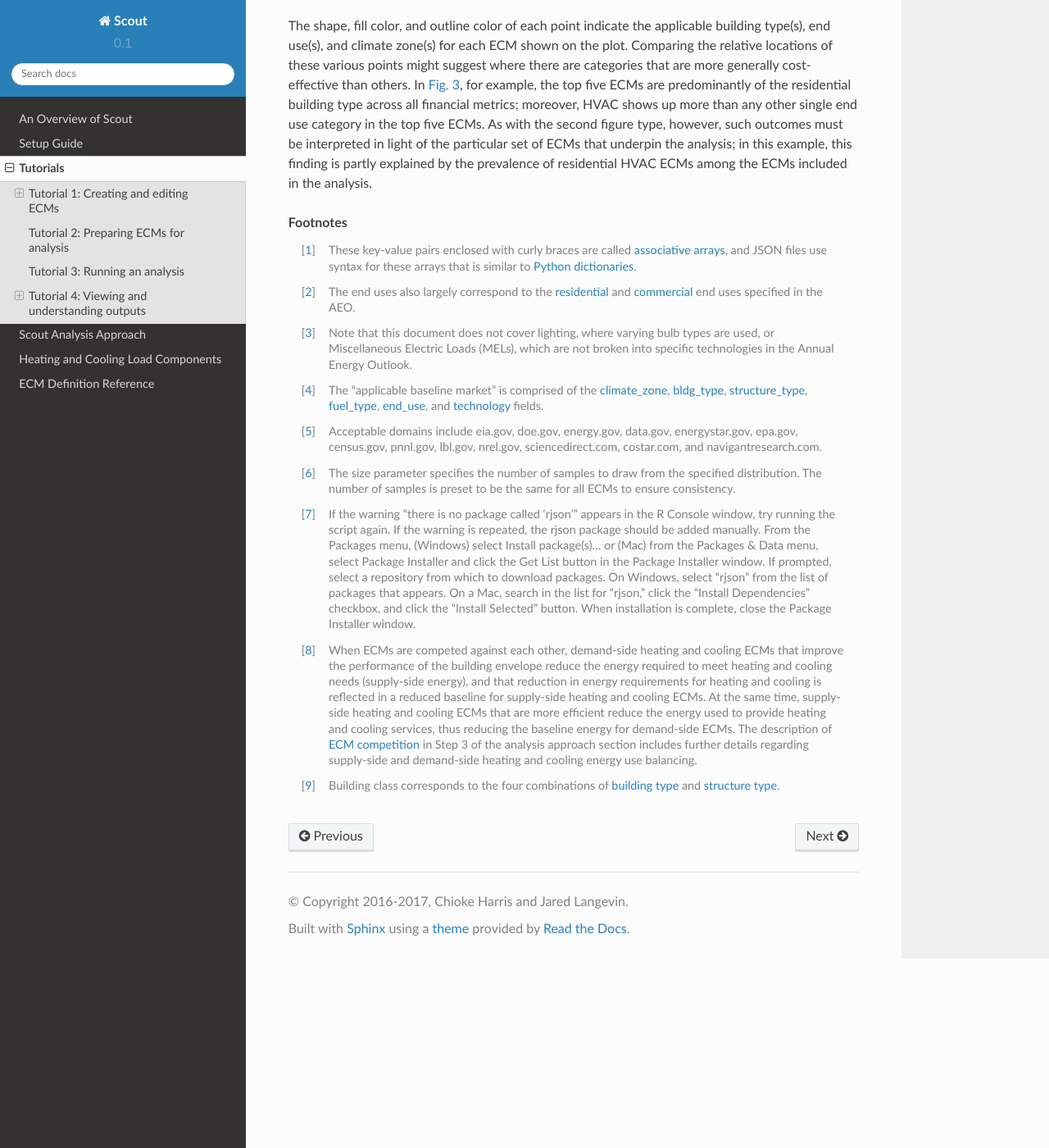
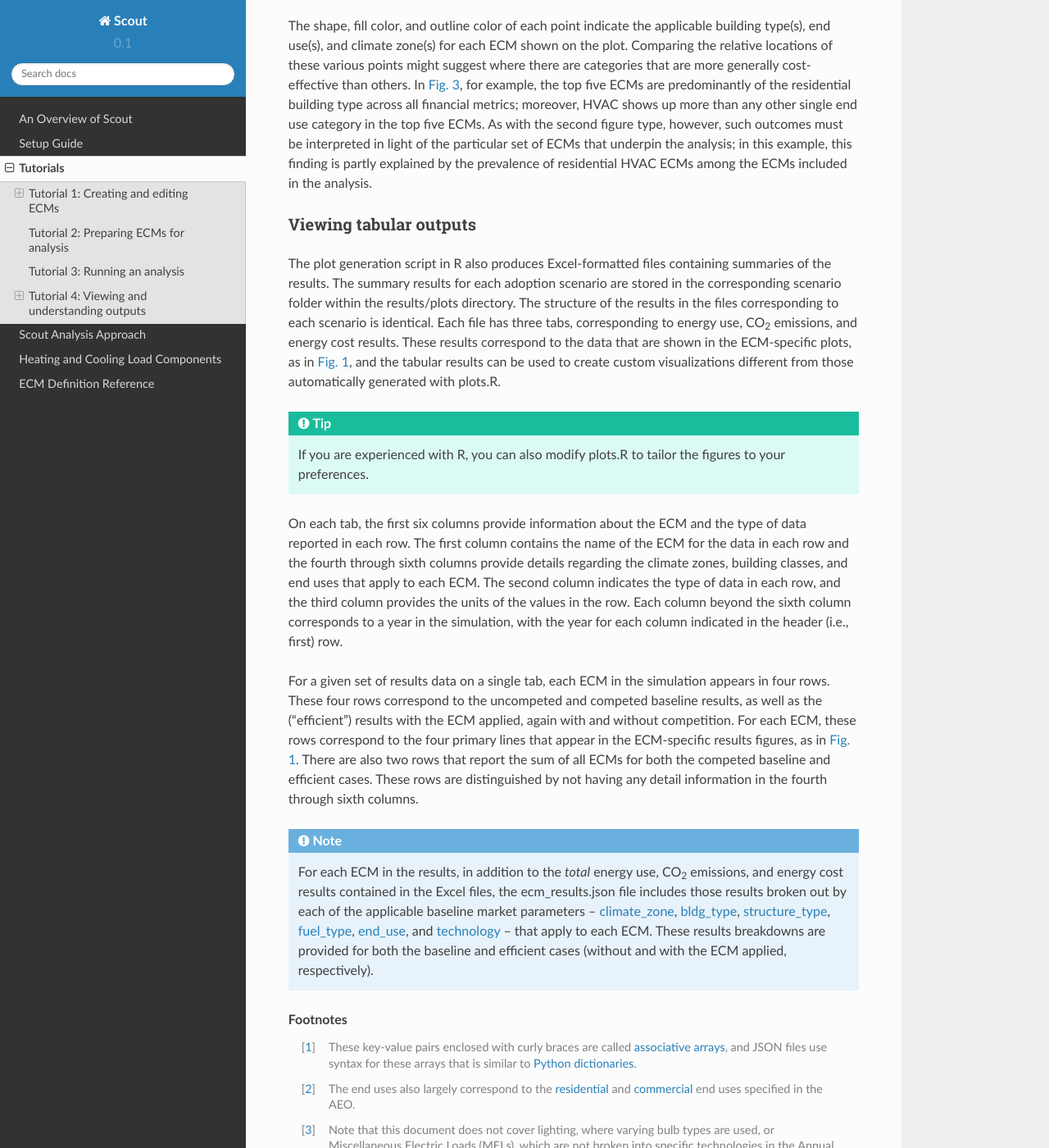
Before and after one commit to trynthink/scout, a Sphinx documentation site: the page built from docs/tutorials.rst, in a window 1280 px wide and 1400 px high, scrolled down 33371 px. Shown: the whole window at 82% size. Built offline with Sphinx 7.4.7 and the Read the Docs theme 2.0.0, drawn with Linux system fonts in a browser that asks for light colours.

Commit message:
Add Excel file output information
Add information to Tutorial 4 about the contents and structure of the Excel-formatted results files generated by plots.R.

```diff
--- a/docs/tutorials.rst
+++ b/docs/tutorials.rst
@@ -909,12 +909,20 @@ In :numref:`financial-metrics-example-plot`, the ENERGY STAR Electric Storage Wa
 
 The shape, fill color, and outline color of each point indicate the applicable building type(s), end use(s), and climate zone(s) for each ECM shown on the plot. Comparing the relative locations of these various points might suggest where there are categories that are more generally cost-effective than others. In :numref:`financial-metrics-example-plot`, for example, the top five ECMs are predominantly of the residential building type across all financial metrics; moreover, HVAC shows up more than any other single end use category in the top five ECMs. As with the second figure type, however, such outcomes must be interpreted in light of the particular set of ECMs that underpin the analysis; in this example, this finding is partly explained by the prevalence of residential HVAC ECMs among the ECMs included in the analysis.
 
+Viewing tabular outputs
+~~~~~~~~~~~~~~~~~~~~~~~
 
-.. Viewing tabular outputs
-   ~~~~~~~~~~~~~~~~~~~~~~~
+The plot generation script in R also produces Excel-formatted files containing summaries of the results. The summary results for each adoption scenario are stored in the corresponding scenario folder within the results/plots directory. The structure of the results in the files corresponding to each scenario is identical. Each file has three tabs, corresponding to energy use, |CO2| emissions, and energy cost results. These results correspond to the data that are shown in the ECM-specific plots, as in :numref:`tech-potential-energy-plot-example`, and the tabular results can be used to create custom visualizations different from those automatically generated with plots.R.
 
-.. SOMETHING ABOUT EXCEL OUTPUTS HERE
-.. NOTE THAT ALL DATA ARE STILL AVAILABLE IN A UNIVERSALLY ACCESSIBLE JSON FILE
+.. tip::
+   If you are experienced with R, you can also modify plots.R to tailor the figures to your preferences.
+
+On each tab, the first six columns provide information about the ECM and the type of data reported in each row. The first column contains the name of the ECM for the data in each row and the fourth through sixth columns provide details regarding the climate zones, building classes, and end uses that apply to each ECM. The second column indicates the type of data in each row, and the third column provides the units of the values in the row. Each column beyond the sixth column corresponds to a year in the simulation, with the year for each column indicated in the header (i.e., first) row.
+
+For a given set of results data on a single tab, each ECM in the simulation appears in four rows. These four rows correspond to the uncompeted and competed baseline results, as well as the ("efficient") results with the ECM applied, again with and without competition. For each ECM, these rows correspond to the four primary lines that appear in the ECM-specific results figures, as in :numref:`tech-potential-energy-plot-example`. There are also two rows that report the sum of all ECMs for both the competed baseline and efficient cases. These rows are distinguished by not having any detail information in the fourth through sixth columns.
+
+.. note::
+   For each ECM in the results, in addition to the *total* energy use, |CO2| emissions, and energy cost results contained in the Excel files, the ecm_results.json file includes those results broken out by each of the applicable baseline market parameters -- |baseline-market| -- that apply to each ECM. These results breakdowns are provided for both the baseline and efficient cases (without and with the ECM applied, respectively).
 
 .. _associative arrays: https://en.wikipedia.org/wiki/Associative_array
 .. _Python dictionaries: https://docs.python.org/3/tutorial/datastructures.html#dictionaries
```
